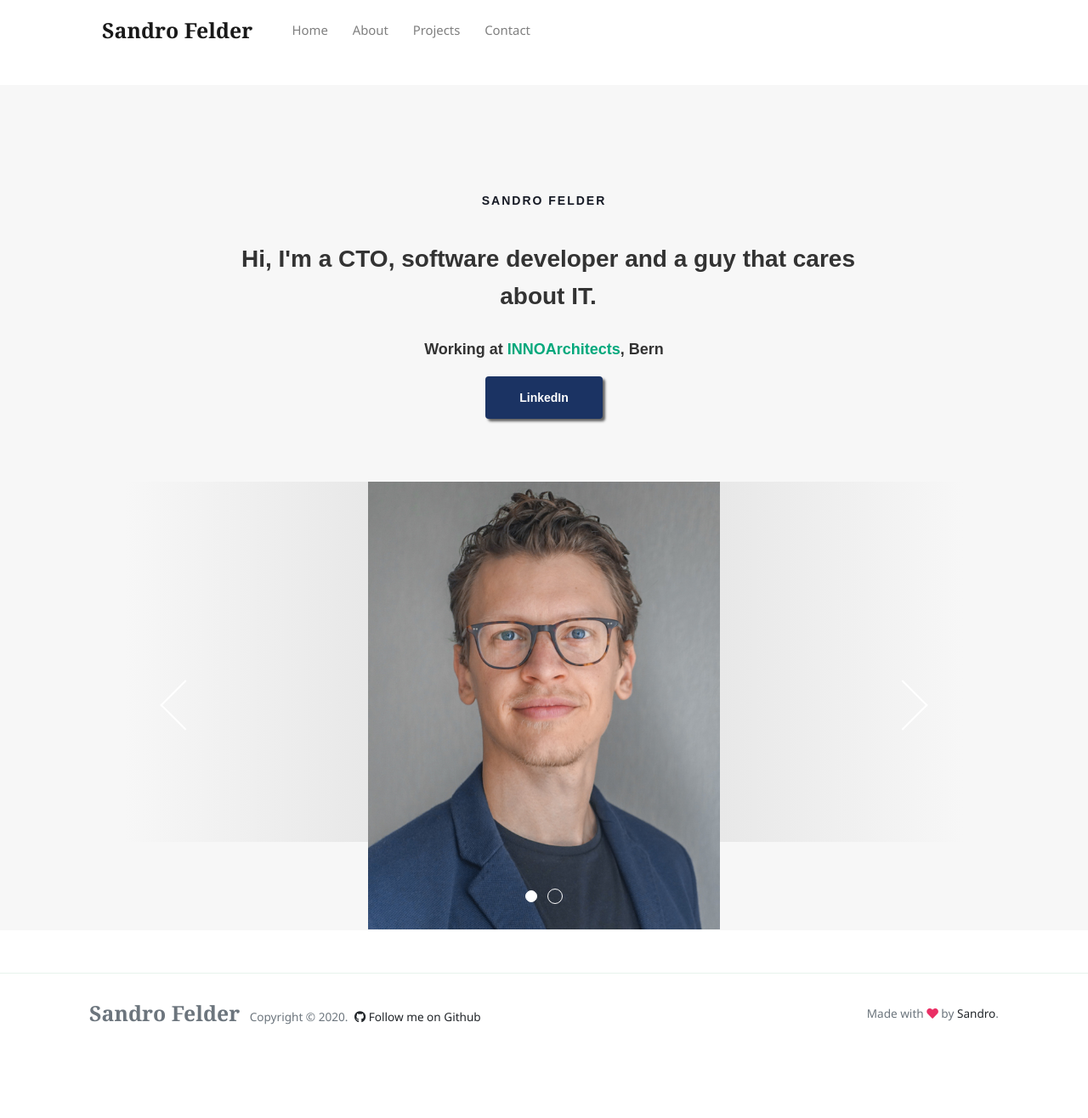
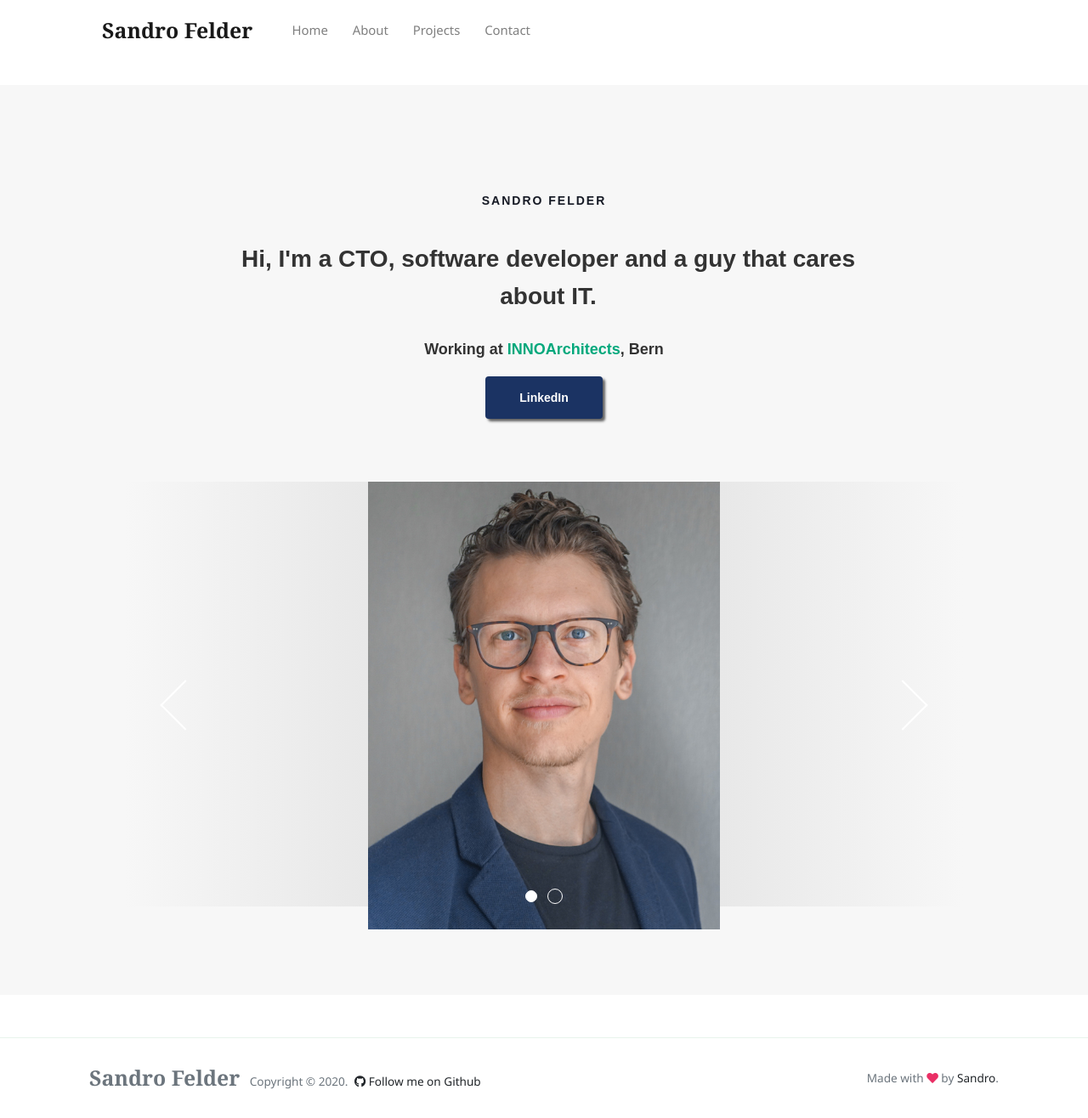
Before and after one commit to saendu/jekyll, a Jekyll site: the page built from _pages/about.html, in a window 1280 px wide and 1316 px high. Shown: the whole window at 85% size. Built offline with Jekyll 4.4.1, drawn with Linux system fonts in a browser that asks for light colours; nearby versions of some CDN libraries.

Commit message:
safari fix

```diff
--- a/assets/css/about.css
+++ b/assets/css/about.css
@@ -2219,7 +2219,7 @@ button {
 
   .hero-v5-slider {
       width: 83.33%;
-      height: 424px;
+      height: 500px;
       max-height: none
   }
 }
@@ -2367,7 +2367,7 @@ button {
 
   .hero-v5-slider {
       width: 100%;
-      height: 384px
+
   }
 }
 
@@ -2704,6 +2704,6 @@ button {
   }
 
   .hero-v5-slider {
-      height: 240px
-  }
-}
+      height: 300px
+  }
+}
--- a/assets/css/slider.css
+++ b/assets/css/slider.css
@@ -57,7 +57,7 @@
 
 @media (max-width: 414px) {
     .slick-arrow:after {
-        width: 50px !important;
+        display: none !important;
     }
 }
 
@@ -169,6 +169,7 @@
     background-color: rgba(255, 255, 255, 1);
     height: 14px;
     width: 14px;
+    font-size: 0.3rem;
 }
 
 .slick-dots li.slick-active button:hover {
@@ -180,6 +181,7 @@
     display: block;
     width: 18px;
     height: 18px;
+    font-size: 0.5rem;
     border: 1px solid rgba(255, 255, 255, 1);
     background-color: rgba(255, 255, 255, 0);
     text-indent: -9999px;
```
